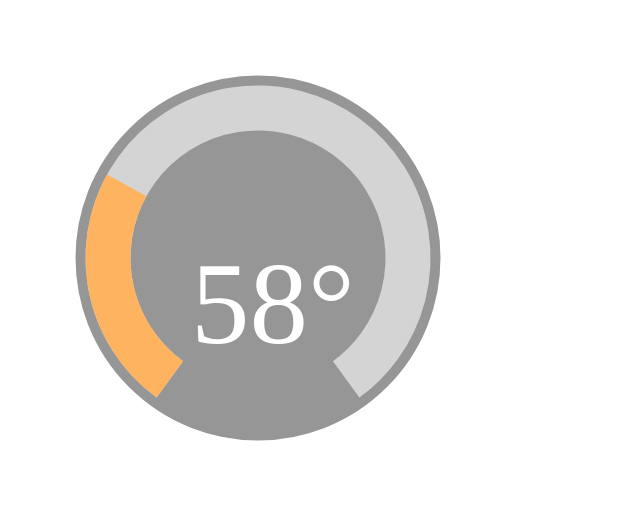
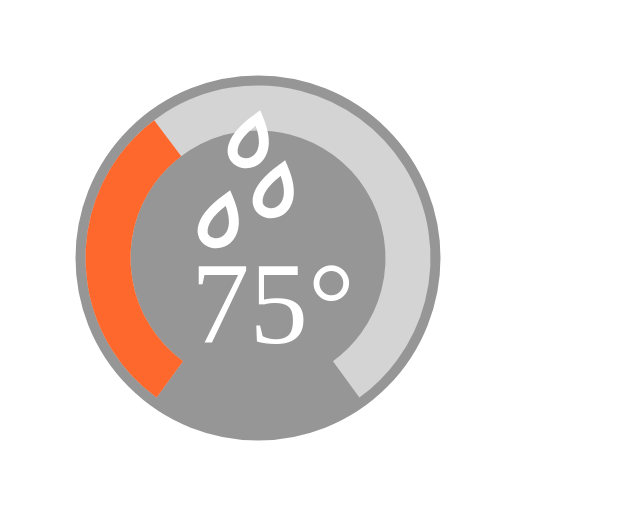
Before and after one commit to stimko/thermo, a plain HTML site: page index.html in a window 1280 px wide. Shown: the whole page, without its empty margins (0-640 px from the left). Drawn offline with Linux system fonts and the light colour scheme; a web font is replaced by a local one.

Commit message:
rain conditions

```diff
--- a/index.html
+++ b/index.html
@@ -10,6 +10,7 @@
     <label id="degrees">56°</label>
     <canvas id="thermometer" width="500" height="500">Upgrade your browser!</canvas>
     <script src="javascripts/requestNextAnimationFrame.js"></script>
+    <script src="javascripts/conditions.js"></script>
     <script src="javascripts/thermometer.js"></script>
     <script src="javascripts/app.js"></script>
   </body>
--- a/javascripts/app.js
+++ b/javascripts/app.js
@@ -41,8 +41,13 @@ function animate() {
 function redraw(degrees) {
   context.clearRect(0, 0, canvas.width, canvas.height);
   drawBackDrop();
+  drawConditions();
   drawMercury(degrees);
 }
+function drawConditions(){
+  Conditions['rain']();
+}
+
 function drawBackDrop() {
   var radius = 160;
   context.beginPath();
@@ -58,7 +63,7 @@ function drawBackDrop() {
   context.stroke();
 }
 function init() {
-  thermometer.start(58);
+  thermometer.start(75);
   requestNextAnimationFrame(animate);
 }
 init();
```
